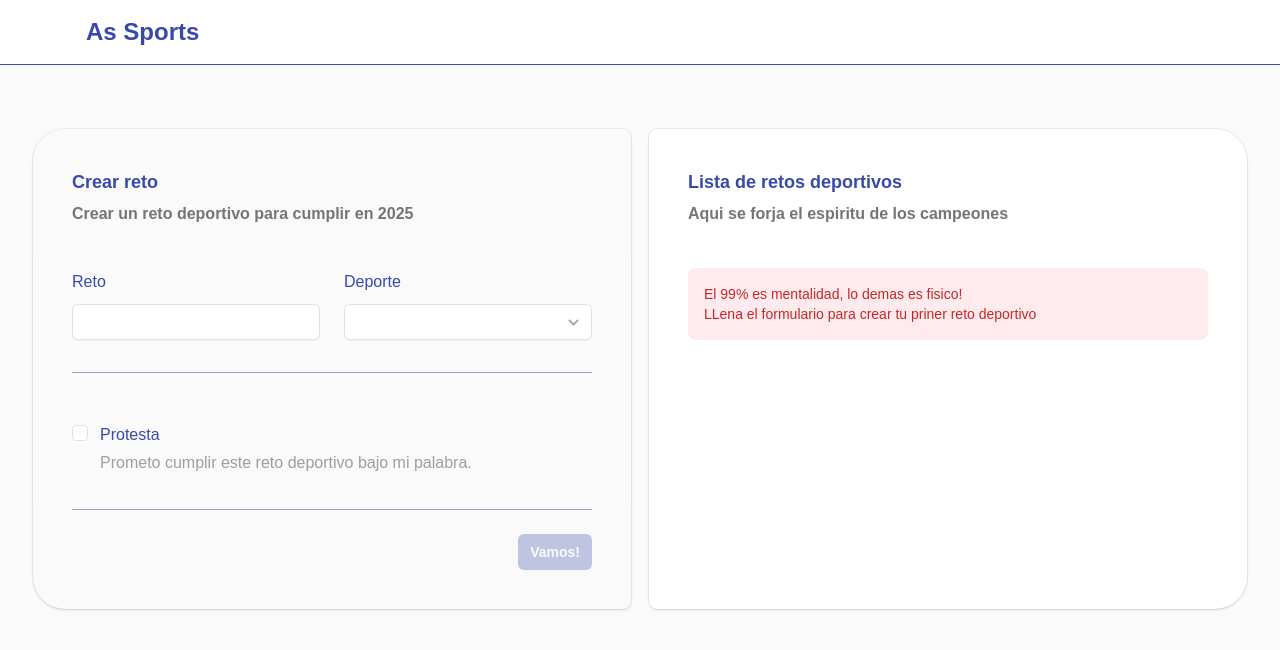
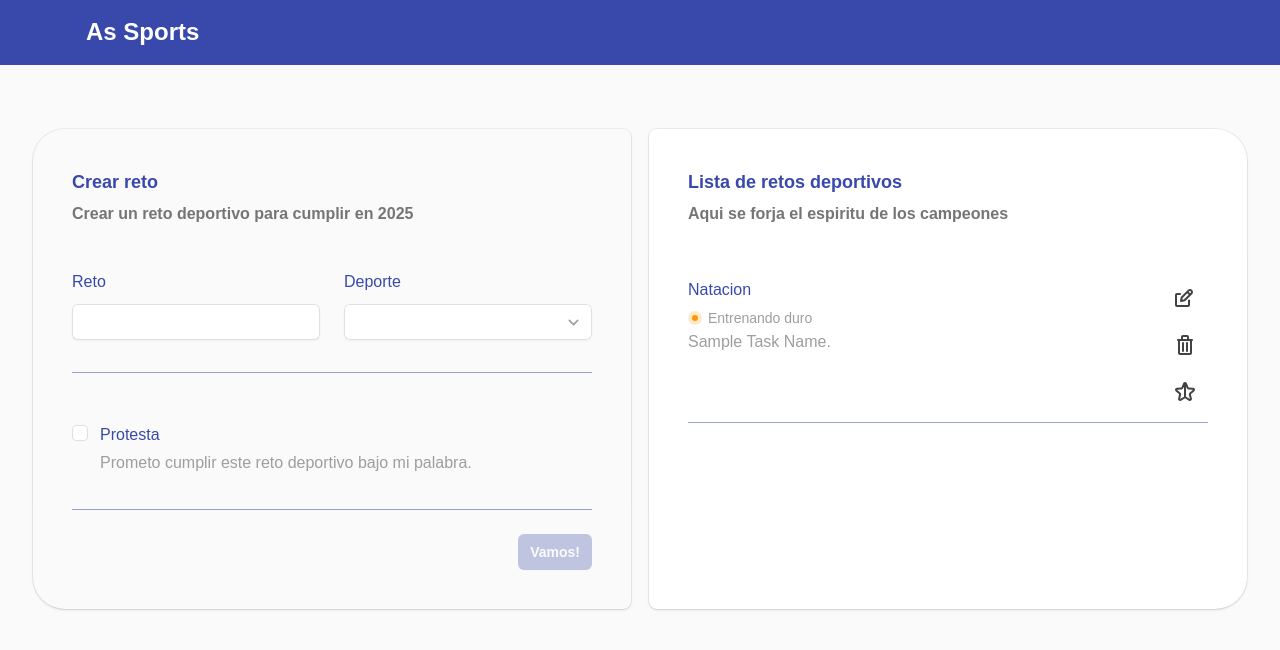
Before and after one commit to CarlomagnoLopez/test-as-sports, a Next.js app: page / in a window 1280 px wide. Shown: the top 650 px of the page. Built offline with nearby package versions, Linux system fonts and the light colour scheme.

Commit message:
main: already finish V1

```diff
--- a/src/app/components/DrawerEditTask.tsx
+++ b/src/app/components/DrawerEditTask.tsx
@@ -7,12 +7,9 @@ import useTaskStore from "../context/TaskStore";
 import FormEditTask from '../components/FormEditTask'
 
 export default function DrawerEditTask() {
-    //   const [open, setOpen] = useState(true)
     const openDrawer = useTaskStore((state) => state.openDrawer)
     const closeDrawing = useTaskStore((state) => state.closeDrawing)
-    // const currentTask = useTaskStore((state) => state.currentTask)
 
-    // console.log(currentTask)
     return (
         <Dialog open={openDrawer}
             onClose={closeDrawing}
@@ -44,14 +41,10 @@ export default function DrawerEditTask() {
                             </TransitionChild>
                             <div className="flex h-full flex-col overflow-y-scroll bg-white py-6 shadow-xl">
 
-                                <div className="relative mt-6 flex-1 px-4 sm:px-6">
-
-                                    {/* Your content */}
+                                <div className="relative mt-6 flex-1 px-4 sm:px-6 py-12">
                                     {openDrawer &&
                                         <FormEditTask></FormEditTask>
-
                                     }
-
                                 </div>
                             </div>
                         </DialogPanel>
--- a/src/app/components/FormEditTask.tsx
+++ b/src/app/components/FormEditTask.tsx
@@ -1,17 +1,17 @@
+/* eslint-disable @typescript-eslint/no-explicit-any */
+
 import { FormEvent, useState } from "react";
 import useTaskStore from "../context/TaskStore";
-import SkeletonProgress from "../components/SkeletonProgress";
 
 export default function FormEditTask() {
 
 
     const currentTask = useTaskStore((state) => state.currentTask)
     const editTask = useTaskStore((state) => state.editTask)
-    const { taskName, typeTask }: any = currentTask;
+    const { taskName, typeTask }:any = currentTask;
     const [valueType, setValueType] = useState(typeTask);
     const [valueName, setValueName] = useState(taskName);
-    // const closeDrawing = useTaskStore((state) => state.closeDrawing)
-
+    const closeDrawing = useTaskStore((state) => state.closeDrawing)
 
     const handleSubmitButton = async (event: FormEvent<HTMLFormElement>) => {
         event.preventDefault();
@@ -87,13 +87,21 @@ export default function FormEditTask() {
 
                 </div>
 
-                <div className="mt-6 flex items-center justify-end gap-x-6">
+                <div className="mt-6 flex items-center justify-end gap-x-2">
+                    <button
+                        // type="submit"
+                        onClick={closeDrawing}
+                        className="rounded-md  px-3 py-2 text-sm font-semibold text shadow-sm text focus-visible:outline focus-visible:outline-2 focus-visible:outline-offset-2 focus-visible:outline-indigo-600 group-invalid:pointer-events-none group-invalid:opacity-30"
+                    >
+                        No editar
+                    </button>
                     <button
                         type="submit"
                         className="rounded-md bg-indigo-600 px-3 py-2 text-sm font-semibold text-white shadow-sm hover:bg-indigo-500 focus-visible:outline focus-visible:outline-2 focus-visible:outline-offset-2 focus-visible:outline-indigo-600 group-invalid:pointer-events-none group-invalid:opacity-30"
                     >
                         Editar
                     </button>
+
                 </div>
             </form>
         </div>
--- a/src/app/components/NavBar.tsx
+++ b/src/app/components/NavBar.tsx
@@ -2,9 +2,9 @@
 export default function NavBar() {
 
     return (
-        <nav className="z-auto bg-white dark:bg-gray-900 fixed w-full z-20 top-0 start-0 border-b border-indigo-600 dark:border-indigo-600">
+        <nav className="bg-indigo-600 dark:bg-gray-900 fixed w-full z-20 top-0 start-0 border-b border-indigo-600 dark:border-indigo-600">
             <div className="max-w-screen-xl flex flex-wrap items-center justify-between mx-auto p-4">
-                <span className="self-center text-2xl font-semibold whitespace-nowrap dark:text-white text-indigo-600" >As Sports</span>
+                <span className="self-center text-2xl font-semibold whitespace-nowrap dark:text-white text-white" >As Sports</span>
             </div>
         </nav>
     )
--- a/src/app/components/PopOverDialog.tsx
+++ b/src/app/components/PopOverDialog.tsx
@@ -52,7 +52,7 @@ export default function PopOverDialog() {
                     <div className="mt-6 flex items-center justify-end gap-x-6 mr-2">
                         <button
                             onClick={changeStatePopOver}
-                            className="rounded-md bg-indigo-100 px-3 py-2 text-sm font-semibold text-black shadow-sm hover:bg-indigo-30 focus-visible:outline focus-visible:outline-2 focus-visible:outline-offset-2 focus-visible:outline-indigo-100"
+                            className="rounded-md px-3 py-2 text-sm font-semibold shadow-sm hover:bg-indigo-30 focus-visible:outline focus-visible:outline-2 focus-visible:outline-offset-2 focus-visible:outline-indigo-100"
                         >
                             Lo pensare mejor
                         </button>
--- a/src/app/components/TaskList.tsx
+++ b/src/app/components/TaskList.tsx
@@ -36,7 +36,7 @@ export default function TaskList() {
                         <h2 className="text-left text-lg/7 font-semibold text-indigo-600">Lista de retos deportivos</h2>
                         <p className="mt-1 text-base/7 text-gray-600 font-semibold">Aqui se forja el espiritu de los campeones</p>
                         <div className="mt-10 grid grid-cols-1 gap-x-6 gap-y-8 sm:grid-cols-1">
-                            {taskList && taskList.map((item: { id: string; taskName: string; typeTask: string; progressTask: string }, index) => (
+                            {taskList && taskList.map((item, index) => (
                                 <TaskListItem
                                     key={index}
                                     id={item.id}
--- a/src/app/components/TaskListItem.tsx
+++ b/src/app/components/TaskListItem.tsx
@@ -43,17 +43,19 @@ export default function TaskListItem(item: { id: any; taskName: any; typeTask: a
                         // onClick={showDrawing}
                         onClick={() => showDrawing(id)}
                         className="rounded-md border border-transparent p-2.5 text-center text-sm transition-all text-slate-600 hover:bg-slate-200 focus:bg-slate-200 active:bg-slate-200 disabled:pointer-events-none disabled:opacity-50 disabled:shadow-none" type="button">
-                        <svg xmlns="http://www.w3.org/2000/svg" viewBox="0 0 24 24" fill="currentColor" className="w-4 h-4">
-                            <path fillRule="evenodd" d="M16.5 4.478v.227a48.816 48.816 0 0 1 3.878.512.75.75 0 1 1-.256 1.478l-.209-.035-1.005 13.07a3 3 0 0 1-2.991 2.77H8.084a3 3 0 0 1-2.991-2.77L4.087 6.66l-.209.035a.75.75 0 0 1-.256-1.478A48.567 48.567 0 0 1 7.5 4.705v-.227c0-1.564 1.213-2.9 2.816-2.951a52.662 52.662 0 0 1 3.369 0c1.603.051 2.815 1.387 2.815 2.951Zm-6.136-1.452a51.196 51.196 0 0 1 3.273 0C14.39 3.05 15 3.684 15 4.478v.113a49.488 49.488 0 0 0-6 0v-.113c0-.794.609-1.428 1.364-1.452Zm-.355 5.945a.75.75 0 1 0-1.5.058l.347 9a.75.75 0 1 0 1.499-.058l-.346-9Zm5.48.058a.75.75 0 1 0-1.498-.058l-.347 9a.75.75 0 0 0 1.5.058l.345-9Z" clipRule="evenodd" />
+                        <svg className="w-6 h-6 text-gray-800 dark:text-white" aria-hidden="true" xmlns="http://www.w3.org/2000/svg" width="24" height="24" fill="none" viewBox="0 0 24 24">
+                            <path stroke="currentColor" strokeLinecap="round" strokeLinejoin="round" strokeWidth="2" d="m14.304 4.844 2.852 2.852M7 7H4a1 1 0 0 0-1 1v10a1 1 0 0 0 1 1h11a1 1 0 0 0 1-1v-4.5m2.409-9.91a2.017 2.017 0 0 1 0 2.853l-6.844 6.844L8 14l.713-3.565 6.844-6.844a2.015 2.015 0 0 1 2.852 0Z" />
                         </svg>
+
                     </button>
                     <button
                         onClick={() => deleteTask(id)}
                         // onClick={showDrawing}
                         className="rounded-md border border-transparent p-2.5 text-center text-sm transition-all text-slate-600 hover:bg-slate-200 focus:bg-slate-200 active:bg-slate-200 disabled:pointer-events-none disabled:opacity-50 disabled:shadow-none" type="button">
-                        <svg xmlns="http://www.w3.org/2000/svg" viewBox="0 0 24 24" fill="currentColor" className="w-4 h-4">
-                            <path fillRule="evenodd" d="M16.5 4.478v.227a48.816 48.816 0 0 1 3.878.512.75.75 0 1 1-.256 1.478l-.209-.035-1.005 13.07a3 3 0 0 1-2.991 2.77H8.084a3 3 0 0 1-2.991-2.77L4.087 6.66l-.209.035a.75.75 0 0 1-.256-1.478A48.567 48.567 0 0 1 7.5 4.705v-.227c0-1.564 1.213-2.9 2.816-2.951a52.662 52.662 0 0 1 3.369 0c1.603.051 2.815 1.387 2.815 2.951Zm-6.136-1.452a51.196 51.196 0 0 1 3.273 0C14.39 3.05 15 3.684 15 4.478v.113a49.488 49.488 0 0 0-6 0v-.113c0-.794.609-1.428 1.364-1.452Zm-.355 5.945a.75.75 0 1 0-1.5.058l.347 9a.75.75 0 1 0 1.499-.058l-.346-9Zm5.48.058a.75.75 0 1 0-1.498-.058l-.347 9a.75.75 0 0 0 1.5.058l.345-9Z" clipRule="evenodd" />
+                        <svg className="w-6 h-6 text-gray-800 dark:text-white" aria-hidden="true" xmlns="http://www.w3.org/2000/svg" width="24" height="24" fill="none" viewBox="0 0 24 24">
+                            <path stroke="currentColor" strokeLinecap="round" strokeLinejoin="round" strokeWidth="2" d="M5 7h14m-9 3v8m4-8v8M10 3h4a1 1 0 0 1 1 1v3H9V4a1 1 0 0 1 1-1ZM6 7h12v13a1 1 0 0 1-1 1H7a1 1 0 0 1-1-1V7Z" />
                         </svg>
+
                     </button>
                     <button
                         onClick={() => editTaskProgress(id)}
--- a/src/app/context/TaskStore.tsx
+++ b/src/app/context/TaskStore.tsx
@@ -6,12 +6,12 @@ import { create } from "zustand";
 
 const TaskStore = (set: any, get: any) => ({
     tasks: [
-        // {
-        //     id: Date.now(),
-        //     taskName: 'Sample Task Name.',
-        //     typeTask: 'Natacion',
-        //     progressTask: 'on',
-        // },
+        {
+            id: Date.now(),
+            taskName: 'Sample Task Name.',
+            typeTask: 'Natacion',
+            progressTask: 'on',
+        }
     ],
     alertSuccess: false,
     alertNotSuccess: false,
@@ -109,26 +109,35 @@ const TaskStore = (set: any, get: any) => ({
     },
     editTaskProgress: (id: string) => {
         // get().changeStateLoading()
+        // debugger
+
         const tasks = get().tasks;
         const updatedTasks = tasks?.map((task: {
             progressTask: string; id: string;
         }) => {
-            if (task.id === id && task.progressTask === "Done") {
-                get().changeAlertNotSuccess()
-                return {
-                    ...task,
-                    progressTask: "notdone",
-                };
-            } else {
+            if (task.id === id && task.progressTask !== 'Done') {
                 get().changeAlertSuccess()
                 return {
                     ...task,
                     progressTask: "Done",
                 };
             }
+
+            if (task.id === id && task.progressTask === 'Done') {
+                get().changeAlertNotSuccess()
+                return {
+                    ...task,
+                    progressTask: "notdone",
+                };
+            }
+            // get().changeAlertSuccess()
+            return {
+                ...task
+            };
+
         }
         )
-
+        console.log(updatedTasks)
         set(() => ({
             tasks: updatedTasks
         }));
```
